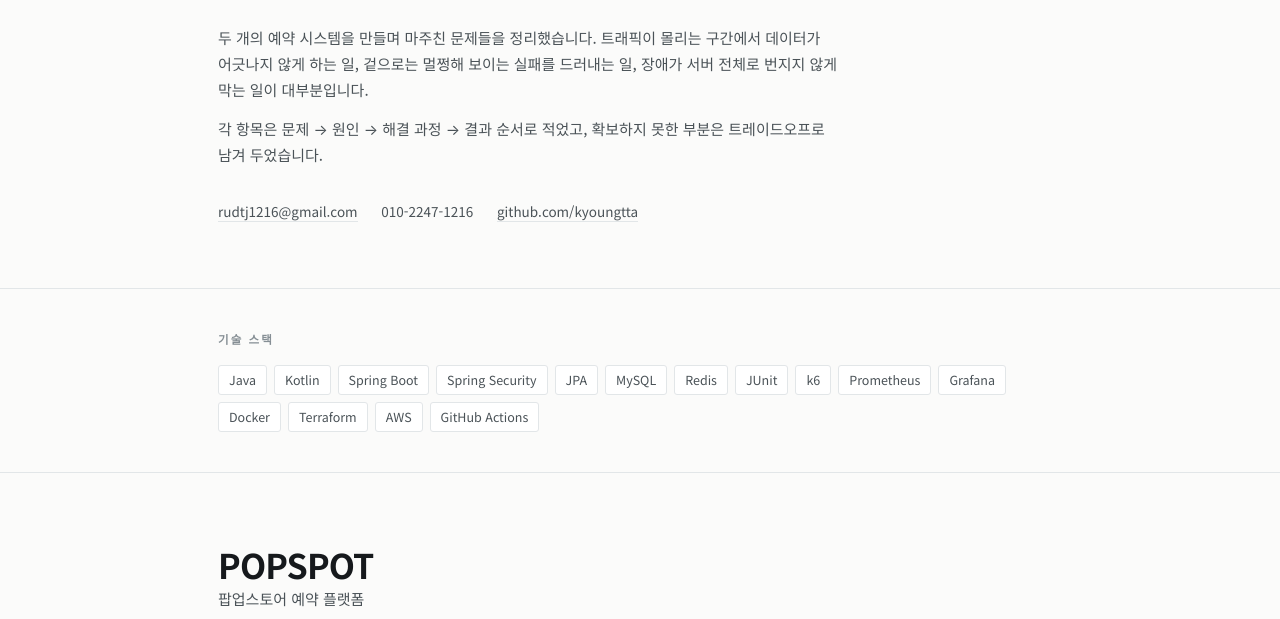
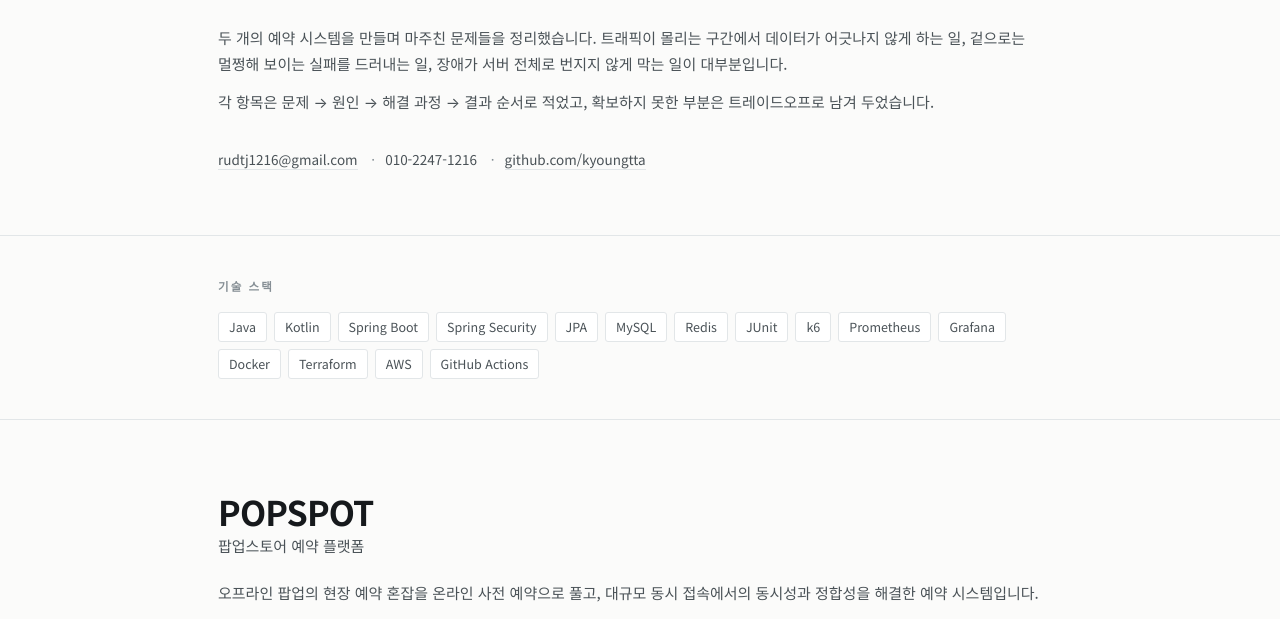
Before and after one commit to rudtj2306-rgb/rudtj2306-rgb.github.io, a plain HTML site: page index.html in a window 1280 px wide. Shown: the part 269-888 px from the top of the page. Drawn offline with Linux system fonts and the light colour scheme.

Commit message:
Update index.html

```diff
--- a/index.html
+++ b/index.html
@@ -25,6 +25,7 @@ body{
   background:var(--bg); color:var(--ink);
   font-size:15px; line-height:1.75; font-weight:400;
   -webkit-font-smoothing:antialiased;
+  word-break:keep-all; overflow-wrap:break-word;
 }
 
 /* nav */
@@ -51,12 +52,13 @@ header .eyebrow{
 }
 header h1{font-size:48px; font-weight:700; letter-spacing:-1.5px; line-height:1.1}
 header .role{font-size:17px; color:var(--ink-2); margin-top:6px}
-header .bio{margin-top:28px; max-width:620px; color:var(--ink-2); font-size:15px}
+header .bio{margin-top:28px; max-width:none; color:var(--ink-2); font-size:15px}
 header .bio p+p{margin-top:12px}
 header .contact{margin-top:32px; font-size:13.5px; color:var(--ink-2)}
 header .contact a{color:var(--ink-2); text-decoration:none; border-bottom:1px solid var(--line)}
 header .contact a:hover{color:var(--accent); border-color:var(--accent)}
-header .contact span{margin-right:20px; white-space:nowrap}
+header .contact span{white-space:nowrap}
+header .contact span+span::before{content:'·'; color:var(--ink-3); margin:0 10px}
 
 /* stack */
 .stack{padding:40px 0; border-bottom:1px solid var(--line)}
@@ -72,7 +74,7 @@ header .contact span{margin-right:20px; white-space:nowrap}
 .project+.project{border-top:1px solid var(--line)}
 .p-name{font-size:34px; font-weight:700; letter-spacing:-.8px; line-height:1.15}
 .p-sub{font-size:15px; color:var(--ink-2); margin-top:2px}
-.p-desc{margin-top:20px; max-width:640px; color:var(--ink-2)}
+.p-desc{margin-top:20px; max-width:none; color:var(--ink-2)}
 .p-meta{margin-top:16px; font-size:13px; color:var(--ink-3)}
 .p-meta a{color:var(--accent); text-decoration:none; border-bottom:1px solid rgba(20,85,95,.3)}
 
@@ -92,7 +94,7 @@ header .contact span{margin-right:20px; white-space:nowrap}
   color:var(--ink-3); text-transform:uppercase; font-weight:500;
   padding-bottom:10px; border-bottom:1px solid var(--line);
 }
-.group-note{font-size:14px; color:var(--ink-2); margin:16px 0 4px; max-width:640px}
+.group-note{font-size:14px; color:var(--ink-2); margin:16px 0 4px}
 
 /* issue accordion */
 details.issue{border-bottom:1px solid var(--line-2)}
```
